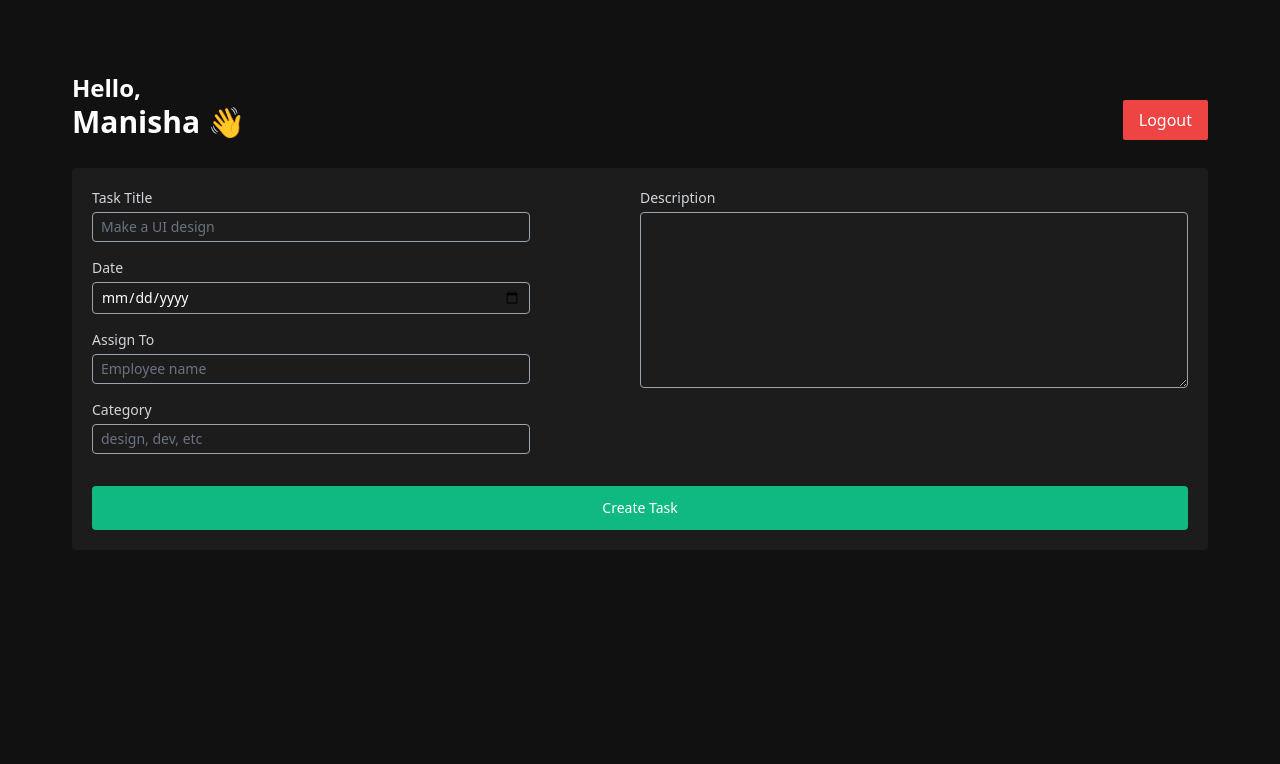
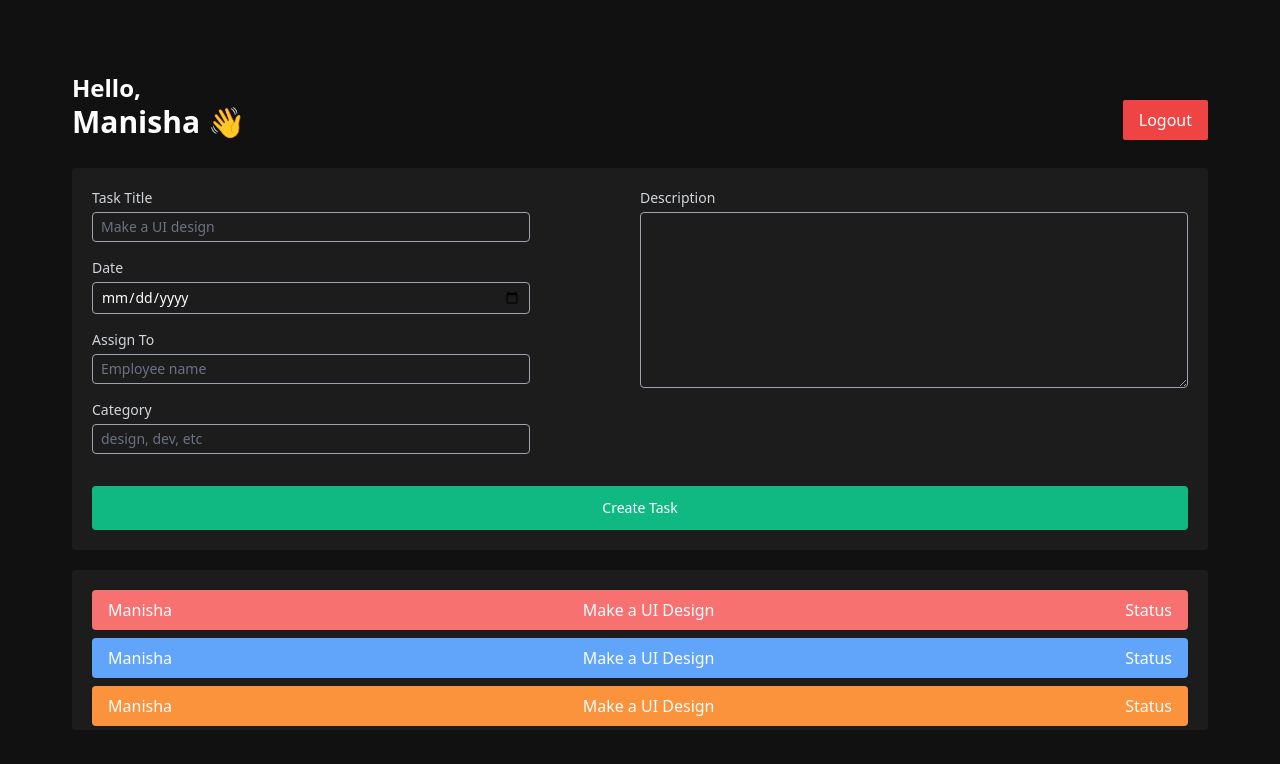
Before and after one commit to manishaV-dev/Employee-Management-System, a React (Vite) app: page / in a window 1280 px wide. Shown: the top 764 px of the page. Built offline with nearby package versions, Linux system fonts and the light colour scheme.

Commit message:
create allTask component for admin

```diff
--- a/src/components/Dashboard/AdminDashboard.jsx
+++ b/src/components/Dashboard/AdminDashboard.jsx
@@ -1,6 +1,7 @@
 import React from "react";
 import Header from "../other/Header";
 import CreateTask from "../other/CreateTask";
+import AllTask from "../other/AllTask";
 
 function AdminDashboard() {
   return (
@@ -8,6 +9,7 @@ function AdminDashboard() {
       <div className="h-screen w-full p-10">
         <Header />
         <CreateTask />
+        <AllTask />
       </div>
     </>
   );
--- /dev/null
+++ b/src/components/other/AllTask.jsx
@@ -0,0 +1,36 @@
+import React from "react";
+
+function AllTask() {
+  return (
+    <>
+      <div id="alltask" className="bg-[#1c1c1c] p-5 mt-5 rounded h-40 overflow-auto">
+        <div className="bg-red-400 py-2 mb-2 px-4 flex justify-between rounded">
+          <h2>Manisha</h2>
+          <h3>Make a UI Design</h3>
+          <h2>Status</h2>
+        </div>
+
+        <div className="bg-blue-400 py-2 mb-2 px-4 flex justify-between rounded">
+          <h2>Manisha</h2>
+          <h3>Make a UI Design</h3>
+          <h2>Status</h2>
+        </div>
+
+
+        <div className="bg-orange-400 py-2 mb-2 px-4 flex justify-between rounded">
+          <h2>Manisha</h2>
+          <h3>Make a UI Design</h3>
+          <h2>Status</h2>
+        </div>
+
+        <div className="bg-green-400 py-2 mb-2 px-4 flex justify-between rounded">
+          <h2>Manisha</h2>
+          <h3>Make a UI Design</h3>
+          <h2>Status</h2>
+        </div>
+      </div>
+    </>
+  );
+}
+
+export default AllTask;
--- a/src/index.css
+++ b/src/index.css
@@ -16,3 +16,14 @@ body {
   background-color: rgb(143, 143, 143);
   border-radius: 50px;
 }
+
+#alltask::-webkit-scrollbar{
+  background-color: transparent;
+  width: 4px;
+}
+
+
+#alltask::-webkit-scrollbar-thumb {
+  background-color: rgb(143, 143, 143);
+  border-radius: 50px;
+}
```
